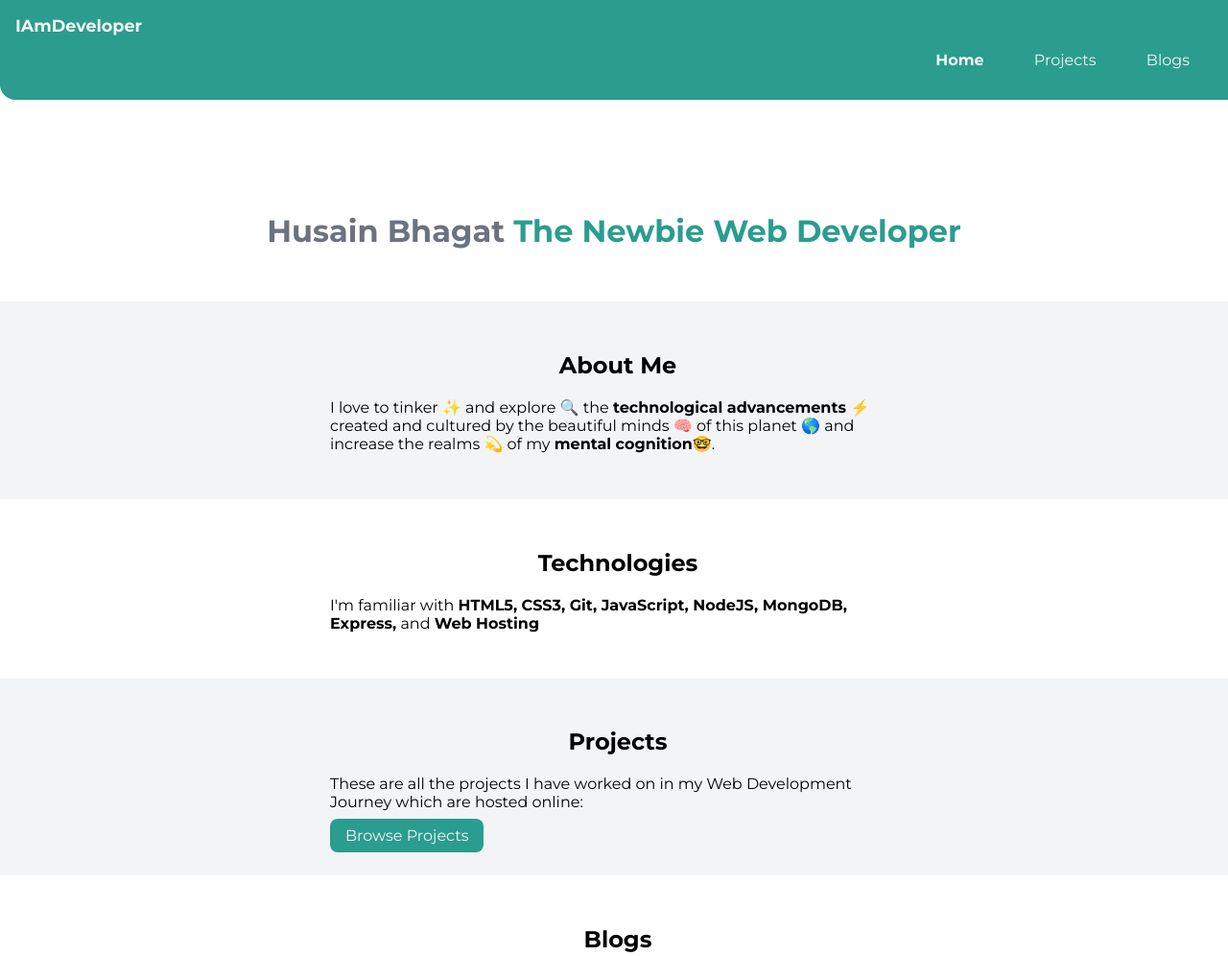
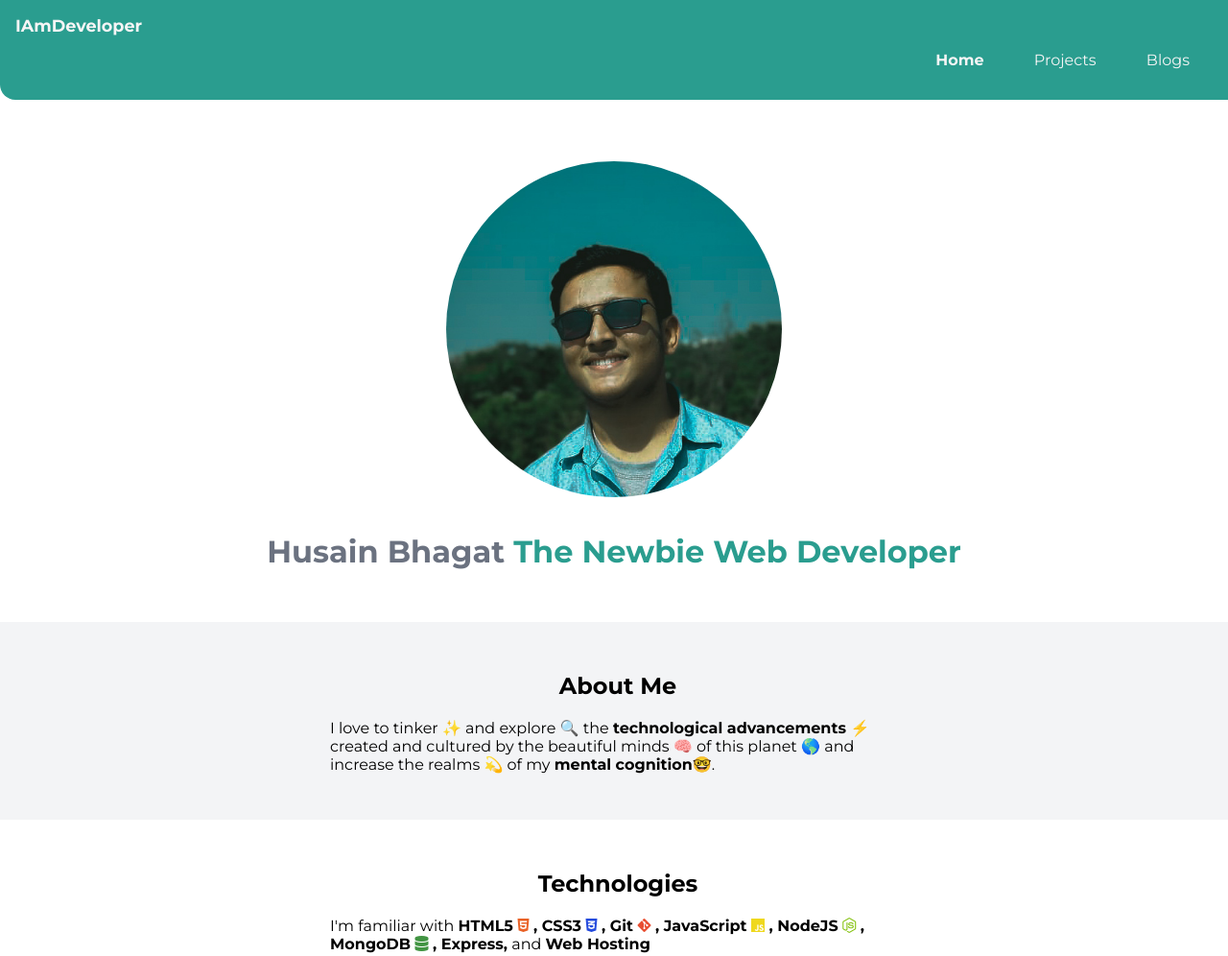
Before and after one commit to Husain01/Neogcamp-portfolio-website, a plain HTML site: page index.html in a window 1280 px wide. Shown: the top 996 px of the page at 96% size. Drawn offline with Linux system fonts and the light colour scheme.

Commit message:
Added Icons and hero images

```diff
--- a/index.html
+++ b/index.html
@@ -5,6 +5,7 @@
     <meta http-equiv="X-UA-Compatible" content="IE=edge" />
     <meta name="viewport" content="width=device-width, initial-scale=1.0" />
     <link rel="stylesheet" href="style.css" />
+    <link rel="stylesheet" href="https://use.fontawesome.com/releases/v5.15.3/css/all.css" integrity="sha384-SZXxX4whJ79/gErwcOYf+zWLeJdY/qpuqC4cAa9rOGUstPomtqpuNWT9wdPEn2fk" crossorigin="anonymous">
     <title>Husain Bhagat Portfolio | Home</title>
     <meta name="description" content="Hey, I'm Husain Bhagat, A newbie Web Developer who is currently learning and making various projects on the web. This is the portfolio website made with the neogcamp course and hosted on netlify.">
   </head>
@@ -24,7 +25,7 @@
       </ul>
     </nav>
     <header class="hero">
-      <img class="hero-img" src="img/hero.svg" alt="" />
+      <img class="hero-img hero-img-profile" src="img/hero-2.jpg" alt="" />
       <h1 class="hero-heading">
         Husain Bhagat
         <span class="heading-inverted">The Newbie Web Developer</span>
@@ -42,7 +43,7 @@
       <div class="container container-center">
         <h1>Technologies</h1>
         <p>
-          I'm familiar with <strong>HTML5, CSS3, Git, JavaScript, NodeJS, MongoDB,
+          I'm familiar with <strong>HTML5 <span style="color: #E96227;"><i class="fab fa-html5"></i></span> , CSS3 <span style="color: #254BDD;"><i class="fab fa-css3-alt"></i></span> , Git <span style="color: #E84E31;"><i class="fab fa-git-alt"></i></span> , JavaScript <span style="color: #EFD81D;"><i class="fab fa-js"></i></span> , NodeJS <span style="color: #82C10B;"><i class="fab fa-node-js"></i></span> , MongoDB <span style="color: #429543;"><i class="fas fa-database"></i></span> ,
           Express,</strong>  and <strong>Web Hosting</strong>
         </p>
       </div>
@@ -113,4 +114,5 @@
       </ul>
     </footer>
   </body>
+  <!-- <script src="https://use.fontawesome.com/4148b15086.js"></script> -->
 </html>
--- a/style.css
+++ b/style.css
@@ -100,7 +100,7 @@ ol, ul{
 
 .hero {
   padding: 2rem;
-  padding-top: 5rem;
+  padding-top: 4rem;
 }
 
 .hero .hero-img {
@@ -108,6 +108,11 @@ ol, ul{
   display: block;
   margin: auto;
 }
+.hero .hero-img-profile{
+  border-radius: 100%;
+}
+
+
 
 .hero .hero-heading {
   padding-top: 1rem;
```
Also changed, not shown: blogs.html (+1 -0 lines), projects.html (+4 -3 lines), img/blog.svg (added), img/hero-1.jpg (added), img/hero-2.jpg (added), img/hero.jpg (added), img/hero1.jpg (added), img/projects.svg (added).
